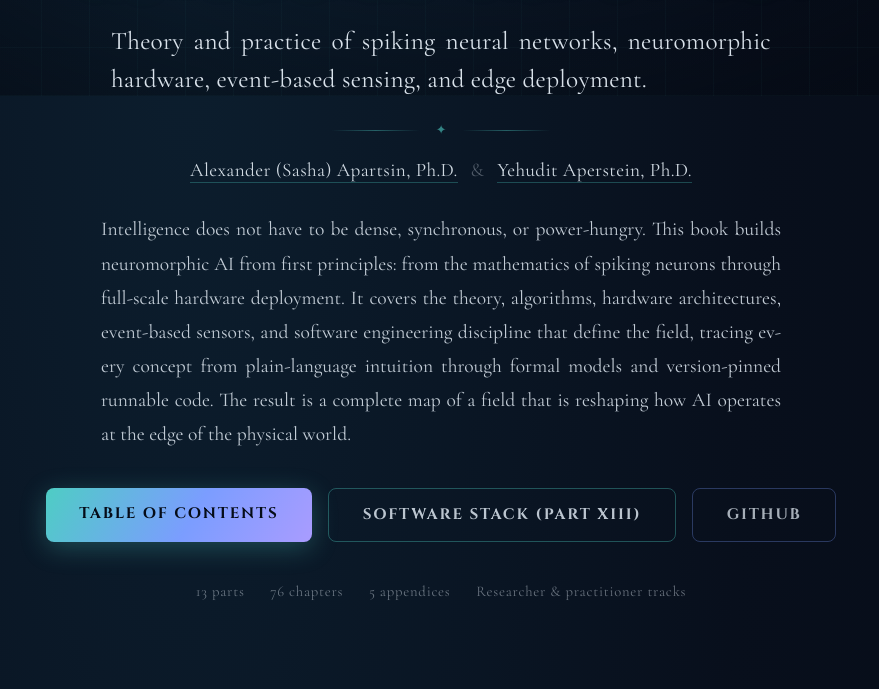
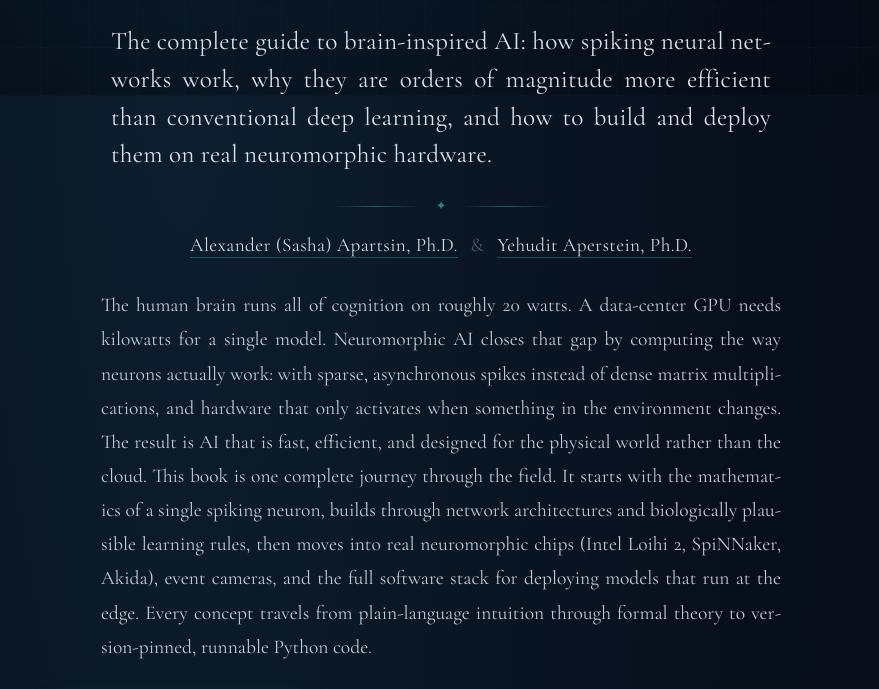
Before and after one commit to ApartsinProjects/NeuromorphicAI, a plain HTML site: page index.html in a window 1280 px wide. Shown: the part 704-1393 px from the top of the page, without its empty margins (199-1078 px from the left). Drawn offline with nearby package versions, Linux system fonts and the light colour scheme.

Commit message:
Rewrite cover subtitle and blurb for clarity and accessibility
Subtitle now leads with 'brain-inspired AI' and states the efficiency
advantage plainly. Blurb opens with the 20W brain vs kilowatt GPU hook,
defines neuromorphic computing in one sentence, then describes the book arc.

Co-Authored-By: Claude Sonnet 4.6 <noreply@anthropic.com>

```diff
--- a/index.html
+++ b/index.html
@@ -461,14 +461,16 @@ body.cover-page footer.cover-footer a:hover { color: #4ecdc4; }
 <div class="cover-image-wrapper"><img alt="Book cover: luminous spiking neuron filaments and sparse event pulses bridging biology and silicon chip hardware against a deep space background" class="cover-image" height="1600" src="images/book-cover.jpg" width="1000"/></div>
 <h1 class="cover-title">Building Neuromorphic AI
 <span class="title-arc">From Spiking Neurons to Edge Intelligence</span></h1>
-<p class="cover-subtitle">Theory and practice of spiking neural networks, neuromorphic hardware, event-based sensing, and edge deployment.</p>
+<p class="cover-subtitle">The complete guide to brain-inspired AI: how spiking neural networks work, why they are orders of magnitude more efficient than conventional deep learning, and how to build and deploy them on real neuromorphic hardware.</p>
 <div aria-hidden="true" class="cover-separator"><span>&#10022;</span></div>
 <p class="cover-authors">
 <a href="#">Alexander (Sasha) Apartsin, Ph.D.</a>
 <span class="amp">&amp;</span>
 <a href="#">Yehudit Aperstein, Ph.D.</a>
 </p>
-<p class="cover-promise">Intelligence does not have to be dense, synchronous, or power-hungry. This book builds neuromorphic AI from first principles: from the mathematics of spiking neurons through full-scale hardware deployment. It covers the theory, algorithms, hardware architectures, event-based sensors, and software engineering discipline that define the field, tracing every concept from plain-language intuition through formal models and version-pinned runnable code. The result is a complete map of a field that is reshaping how AI operates at the edge of the physical world.</p>
+<p class="cover-promise">The human brain runs all of cognition on roughly 20 watts. A data-center GPU needs kilowatts for a single model. Neuromorphic AI closes that gap by computing the way neurons actually work: with sparse, asynchronous spikes instead of dense matrix multiplications, and hardware that only activates when something in the environment changes. The result is AI that is fast, efficient, and designed for the physical world rather than the cloud.
+
+This book is one complete journey through the field. It starts with the mathematics of a single spiking neuron, builds through network architectures and biologically plausible learning rules, then moves into real neuromorphic chips (Intel Loihi 2, SpiNNaker, Akida), event cameras, and the full software stack for deploying models that run at the edge. Every concept travels from plain-language intuition through formal theory to version-pinned, runnable Python code.</p>
 <nav aria-label="Primary" class="cover-cta">
 <a class="btn-start" href="toc.html">Table of Contents</a>
 <a class="btn-contents" href="toc.html#part-xiii">Software Stack (Part XIII)</a>
```
